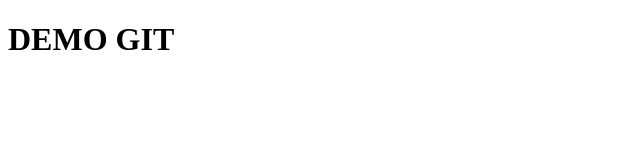
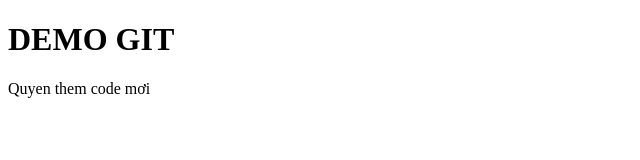
Before and after one commit to samusam2001/MinhNguyenBC05, a plain HTML site: page index.html in a window 1280 px wide. Shown: the whole page, without its empty margins (0-640 px from the left). Drawn offline with Linux system fonts and the light colour scheme.

Commit message:
them code moi roi

```diff
--- a/index.html
+++ b/index.html
@@ -8,6 +8,7 @@
 <body>
     <header>
         <h1>DEMO GIT</h1>
+        <p>Quyen them code mơi</p>
     </header>
 </body>
 </html>
```
